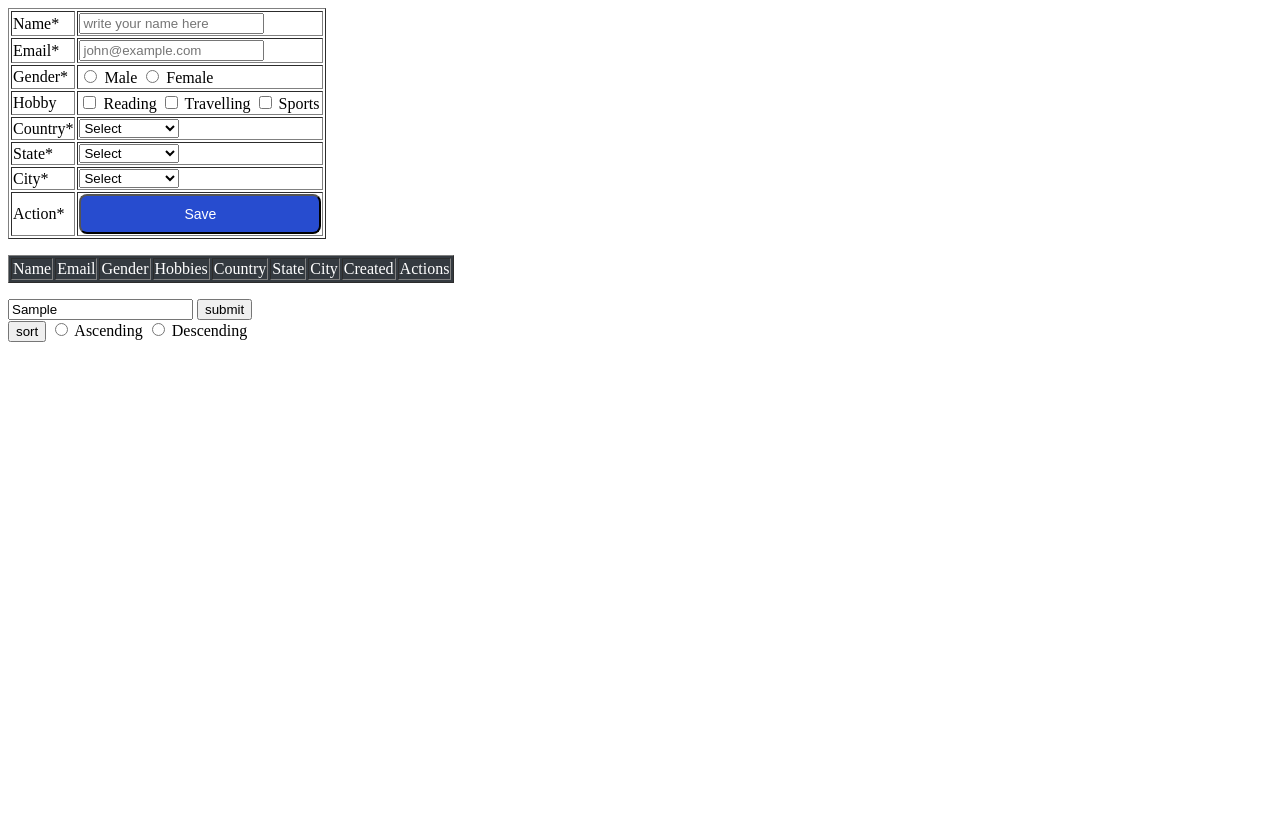
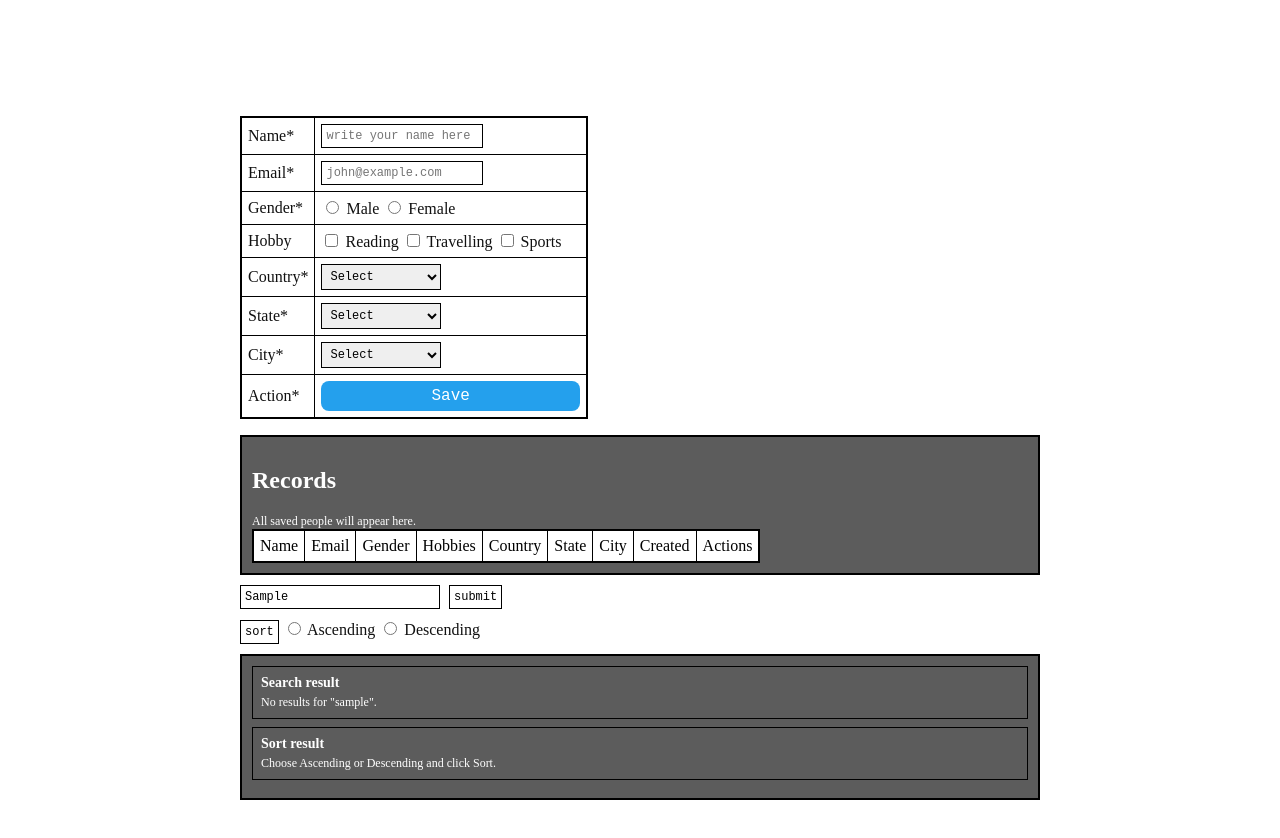
Before and after one commit to hsl-afk/Js-demo, a website: page index.html in a window 1280 px wide. Both pictures are taken after typing "Sample" into the empty fields and a click on the button "submit". Before the commit the page ends 800 px from the top, so only its background shows below. Drawn offline with Linux system fonts and the light colour scheme.

Commit message:
enhance form layout and styling; improve search and sorting functionality with better user feedback

```diff
--- a/index.html
+++ b/index.html
@@ -10,14 +10,24 @@
         <tr>
           <td>Name*</td>
           <td>
-            <input id="name" type="text" cols="40" placeholder="write your name here"/>
+            <input
+              id="name"
+              type="text"
+              cols="40"
+              placeholder="write your name here"
+            />
           </td>
         </tr>
 
         <tr>
           <td>Email*</td>
           <td>
-            <input id="email" type="email" cols="40" placeholder="john@example.com"/>
+            <input
+              id="email"
+              type="email"
+              cols="40"
+              placeholder="john@example.com"
+            />
           </td>
         </tr>
 
@@ -30,6 +40,7 @@
         </tr>
 
         <tr>
+          <p></p>
           <td>Hobby</td>
           <td>
             <input type="checkbox" name="hobby" value="Reading" /> Reading
@@ -93,13 +104,16 @@
       </table>
       <p id="demo1"></p>
       <section class="list-card">
+        <div class="list-header">
+          <h2>Records</h2>
+          <p id="p2" class="status-text">All saved people will appear here.</p>
+        </div>
         <table
           id="dtable"
           class="records-table"
           border="1"
           cellpading="8"
         ></table>
-        <p id="p2"></p>
       </section>
       <form class="search-min" role="search">
         <input
@@ -110,9 +124,28 @@
         />
         <button type="button" id="searchBtn" onclick="search()">submit</button>
       </form>
-      <button type="button" id="sortBtn" onclick="objsorting()">sort</button>
-      <input type="radio" name="gender" value="Ascending" /> Ascending
-      <input type="radio" name="gender" value="descending" /> Descending
+      <div class="sort-controls">
+        <button type="button" id="sortBtn" onclick="objsorting()">sort</button>
+        <label
+          ><input type="radio" name="sortOrder" value="Ascending" />
+          Ascending</label
+        >
+        <label
+          ><input type="radio" name="sortOrder" value="descending" />
+          Descending</label
+        >
+      </div>
+      <section class="result-card" aria-live="polite">
+        <article class="result-box">
+          <h3>Search result</h3>
+          <p id="searchResult">Type a name to filter the table.</p>
+        </article>
+        <article class="result-box">
+          <h3>Sort result</h3>
+          <p id="sortResult">Choose Ascending or Descending and click Sort.</p>
+        </article>
+      </section>
+      </div>
     </main>
     <script src="myscripts.js"></script>
     <p id="p3"></p>
--- a/myscripts.js
+++ b/myscripts.js
@@ -49,7 +49,7 @@ function updatecities() {
 function getPersons() {
   return persons;
 }
-``;
+
 function savePersons(nextPersons) {
   persons = nextPersons;
 }
@@ -102,14 +102,14 @@ function resetForm() {
   document.getElementById("saveBtn").textContent = "Save";
 }
 
-function renderTable() {
+function renderTable(personList = getPersons()) {
   const dtable = document.getElementById("dtable");
 
   if (!dtable) {
     return;
   }
 
-  const currentPersons = getPersons();
+  const currentPersons = Array.isArray(personList) ? personList : getPersons();
 
   dtable.innerHTML = "";
 
@@ -223,22 +223,84 @@ function deletePerson(id) {
 }
 
 function search() {
-  const searchname = document.getElementById("searchbox").value;
-  const person = getPersons().find((item) => item.name == searchname);
-  let namestr = JSON.stringify(person, null, 4);
-  console.log(namestr);
-  document.getElementById("p3").textContent = namestr;
+  const searchTerm = document.getElementById("searchbox").value.trim().toLowerCase();
+  const records = Array.isArray(getPersons()) ? getPersons() : [];
+
+  if (!searchTerm) {
+    renderTable(records);
+    document.getElementById("searchResult").textContent =
+      "Type a name or email to filter the records.";
+    return;
+  }
+
+  const filteredRecords = records.filter((item) => {
+    const haystack = [
+      item.name,
+      item.email,
+      item.gender,
+      item.country,
+      item.state,
+      item.city,
+      Array.isArray(item.hobbies) ? item.hobbies.join(" ") : "",
+    ]
+      .join(" ")
+      .toLowerCase();
+
+    return haystack.includes(searchTerm);
+  });
+
+  renderTable(records);
+
+  if (!filteredRecords.length) {
+    document.getElementById("searchResult").textContent =
+      `No results for "${searchTerm}".`;
+    return;
+  }
+
+  const matchDetails = filteredRecords
+    .map((person) => {
+      const hobbies = Array.isArray(person.hobbies) && person.hobbies.length
+        ? person.hobbies.join(", ")
+        : "No hobbies listed";
+
+      return [
+        `Name: ${person.name || "--"}`,
+        `Email: ${person.email || "--"}`,
+        `Gender: ${person.gender || "--"}`,
+        `Hobbies: ${hobbies}`,
+        `Country: ${person.country || "--"}`,
+        `State: ${person.state || "--"}`,
+        `City: ${person.city || "--"}`,
+        `Created: ${person.timestamp || "--"}`,
+      ].join(" | ");
+    })
+    .join("\n");
+
+  document.getElementById("searchResult").textContent =
+    `Showing ${filteredRecords.length} match${filteredRecords.length === 1 ? "" : "es"} for "${searchTerm}".\n\n${matchDetails}`;
 }
 
 function objsorting() {
-  const person = getPersons();
-  let x = document.querySelector('input[name="gender"]:checked') ? document.querySelector('input[name="gender"]:checked').value: "";
-  if (x == "descending"){
-    console.log(person.sort((a, b) => a.name.localeCompare(b.name)).reverse())
+  const records = Array.isArray(getPersons()) ? [...getPersons()] : [];
+  const sortOrder =
+    document.querySelector('input[name="sortOrder"]:checked')?.value ||
+    "Ascending";
+
+  const sortedRecords = [...records].sort((a, b) =>
+    a.name.localeCompare(b.name),
+  );
+
+  if (sortOrder === "descending") {
+    sortedRecords.reverse();
   }
-  else{
-    console.log(person.sort((a, b) => a.name.localeCompare(b.name)));
-  }
+
+  renderTable(sortedRecords);
+
+  const sortMessage = sortedRecords.length
+    ? `Sorted ${sortOrder.toLowerCase()} by name. Showing ${sortedRecords.length} record(s).`
+    : "No records to sort yet.";
+
+  document.getElementById("sortResult").textContent = sortMessage;
 }
 
 function loadData() {
--- a/styles.css
+++ b/styles.css
@@ -1,36 +1,123 @@
-.shortenedSelect {
-  width: 100px;
+body {
+  color: #111;
+  margin: 0;
+  padding: 100px;
+}
+
+.app-shell {
+  width: 800px;
+  margin: 0 auto;
+}
+
+.form-table,
+.records-table {
+  border-collapse: collapse;
+  width: 30%;
+  border: 2px solid #000;
+}
+
+.form-table td,
+.records-table td,
+.records-table th {
+  border: 1px solid black;
+  padding: 6px;
+  background: hsl(0, 0%, 100%);
+}
+
+.list-card,
+.result-card {
+  background: #5c5c5c;
+  color: white;
+  border: 2px solid #000;
+  padding: 10px;
+  margin-top: 10px;
+}
+
+.list-header {
+  display: block;
+}
+
+.status-text {
+  font-size: 12px;
+  color: #ffffff;
+  margin: 0;
+}
+
+.result-card {
+  display: block;
+}
+
+.result-box {
+  background: #5c5c5c;
+  border: 1px solid #000;
+  padding: 8px;
+  margin-bottom: 8px;
+}
+
+.result-box h3 {
+  margin: 0 0 4px;
+  font-size: 14px;
+}
+
+.result-box p {
+  margin: 0;
+  font-size: 12px;
+}
+
+.search-min,
+.sort-controls {
+  display: block;
+  margin-top: 10px;
+}
+
+.search-min input {
+  width: 200px;
+  margin-right: 5px;
+}
+
+input,
+select,
+button {
+  font-family: "Courier New", Courier, monospace;
+  font-size: 12px;
+  padding: 4px;
+  border: 1px solid #000;
+}
+
+button {
+  background: #ffffff;
+  cursor: pointer;
 }
 
 #saveBtn {
-  background: #274ccf;
-  color: white;
+  background-color: #24A0ED;
+  color: #FFFFFF;
+  padding: 6px 110px;
+  border: none;
   border-radius: 8px;
-  padding: 10px 103px;
-  font-size: 14px;
+  font-size: 16px;
   cursor: pointer;
-  text-align: center;
+  transition: background-color 0.2s ease;
+}
+#dtable {
+  background: #5c5c5c;
+  color: black;
 }
 
-#dtable{
-    background: #343A40;
-    color: white;
+#deleteBtn{
+  background: #ff4444;
+  margin-right: 4px;
 }
 
-#deleteBtn {
-  background: #DC3545;
-  color: white;
-  border-radius: 3px;
-  font-size: 14px;
-  cursor: pointer;
-  text-align: center;
+.shortenedSelect {
+  width: 120px;
 }
 
 #editBtn {
-  background: #ADADAD;
-  color: white;
-  border-radius: 3px;
-  font-size: 14px;
-  cursor: pointer;
-  text-align: center;
+  background: #929292;
+  margin-right: 4px;
 }
+
+#p2{
+  padding-top:0px;
+}
```
